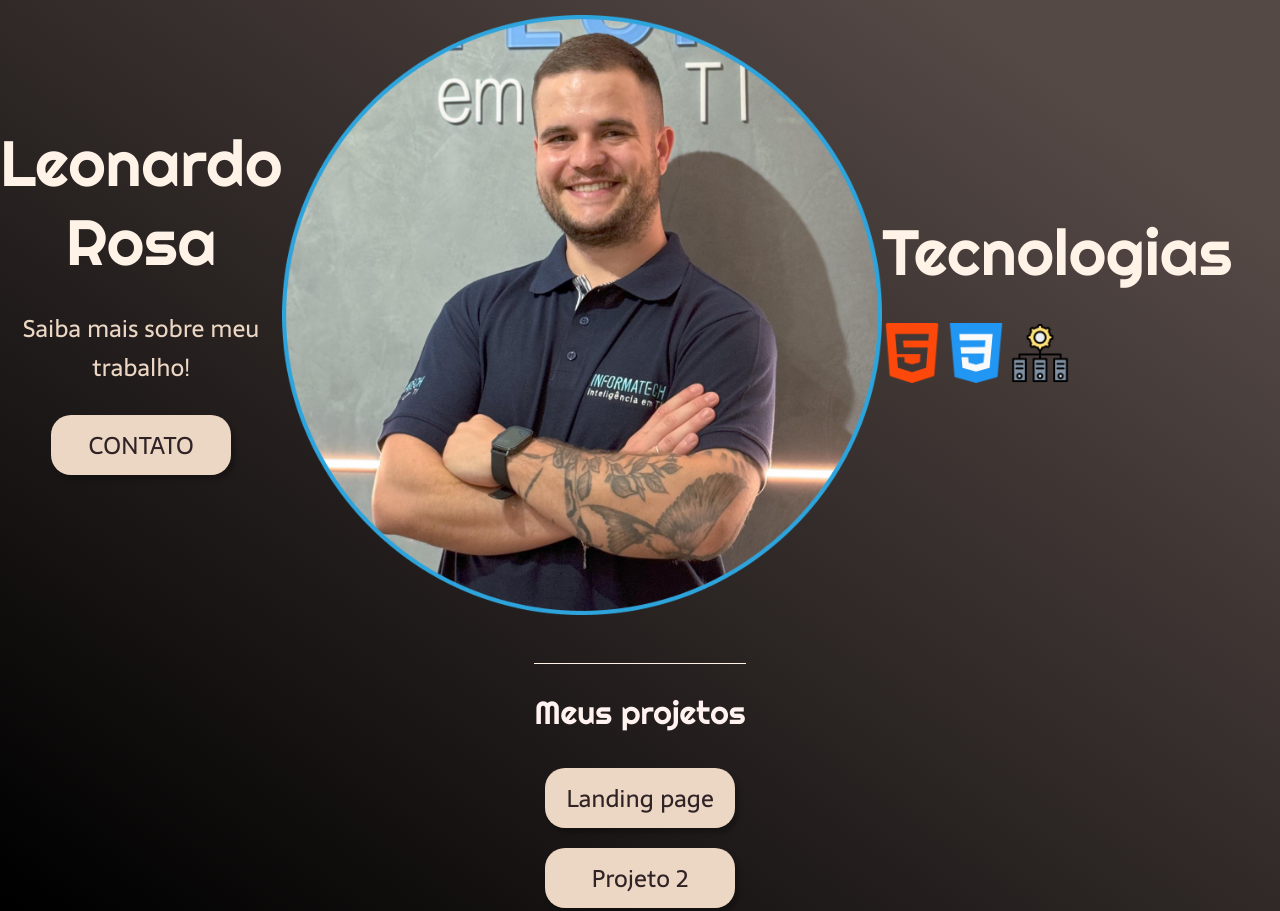
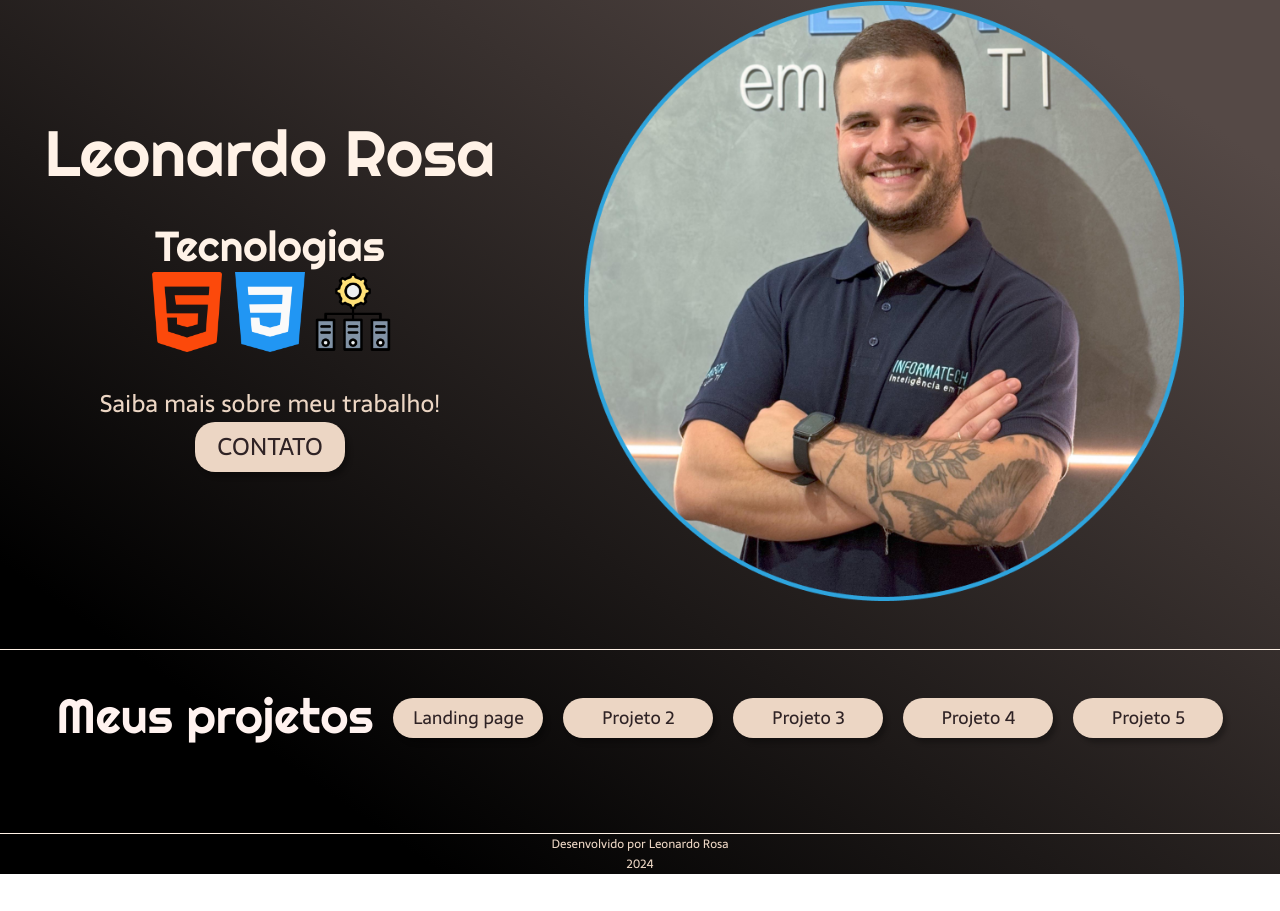
Before and after one commit to leosmrosa04/Landing_page, a plain HTML site: page index.html in a window 1280 px wide. Shown: the part 98-1009 px from the top of the page. After the commit the page ends 972 px from the top, so only its background shows below. Drawn offline with Linux system fonts and the light colour scheme.

Commit message:
Finalização

```diff
--- a/index.html
+++ b/index.html
@@ -10,6 +10,9 @@
 </head>
 
 <body>
+  <di>
+  <script src="scripts.js"></script>
+  </di>
   <header class="cabecalho">
     <i class="fa-solid fa-code" id="icone"></i>
     <nav class="cabecalho-menu">
@@ -24,19 +27,20 @@
     <section class="conteudo-principal">
       <div class="conteudo-principal-escrito">
         <h1 class="conteudo-principal-escrito-titulo">Leonardo Rosa</h1>
+        <div>
+          <p class="tecnologias">Tecnologias</p>
+          <img class="conteudo-principal-html5" src="html5.jpg">
+          <img class="conteudo-principal-html5" src="css3.jpg">
+          <img class="conteudo-principal-html5" src="infraestrutura.png">
+          </div>
         <h2 class="conteudo-principal-escrito-subtitulo">Saiba mais sobre meu trabalho!</h2>
+
         <a href="https://wa.me/5547997190249" target="_blank">
-        <button class="conteudo-principal-escrito-botao">CONTATO</button>
+        <button class="conteudo-principal-escrito-botao"  class="fade-in">CONTATO</button>
         </a>
       </div>
+
       <img class="conteudo-principal-imagem" src="leosmrosa.jpg">
-
-      <div>
-      <p class="tecnologias">Tecnologias</p>
-      <img class="conteudo-principal-html5" src="html5.jpg">
-      <img class="conteudo-principal-html5" src="css3.jpg">
-      <img class="conteudo-principal-html5" src="infraestrutura.png">
-      </div>
     </section>
 
     <section class="conteudo-secundario">
--- a/styles.css
+++ b/styles.css
@@ -8,7 +8,7 @@
 }
 
 body {
-  font-size: 100%;
+  font-size: 80%;
   background: linear-gradient(35.15deg, #000000 16.62%, #554946 85.61%);
 }
 
@@ -48,6 +48,7 @@ body {
   align-items: center;
   justify-content: space-around;
   width: 96%;
+
 }
 
 .conteudo-principal-escrito {
@@ -68,18 +69,18 @@ body {
   font-family: 'Sarala', sans-serif;
   font-weight: 400;
   font-size: 24px;
+  height: 10px;
   color: #ECD6C4;
 }
 
 .conteudo-principal-escrito-botao {
   background-color: #ECD6C4;
-  width: 180px;
-  height: 60px;
+  width: 150px;
+  height: 50px;
   border: none;
   box-shadow: 4px 5px 4px rgba(0, 0, 0, 0.25);
   border-radius: 20px;
   font-family: 'Sarala', sans-serif;
-  font-weight: 400;
   font-size: 24px;
   color: #2F2325;
   cursor: pointer;
@@ -87,31 +88,15 @@ body {
 
 .tecnologias {
   font-family: 'Righteous', cursive;
-  font-weight: 400;
-  font-size: 64px;
+  font-size: 42px;
   color: #FFF2E7;
 }
 
 .conteudo-principal-html5 {
-  height: 60px;
-  margin-top: 32px;
-  gap: 28px;
   text-align: center;
+  height: 80px;
 }
 
-.conteudo-secundario-escrito-botao {
-  background-color: #ECD6C4;
-  width: 190px;
-  height: 60px;
-  border: none;
-  box-shadow: 4px 5px 4px rgba(0, 0, 0, 0.25);
-  border-radius: 20px;
-  font-family: 'Sarala', sans-serif;
-  font-weight: 400;
-  font-size: 24px;
-  color: #2F2325;
-  cursor: pointer;
-}
 
 .conteudo-principal-escrito-botao:hover {
   background-color: rgba(236, 214, 196, 0.53);
@@ -119,25 +104,26 @@ body {
 
 .conteudo-principal-imagem {
     height: 600px;
-    margin-top: 32px;
+    margin-top: 18px;
 }
 
 .conteudo-secundario {
   display: flex;
-  flex-direction: column;
+  flex-direction: row;
+  justify-content: center;
   align-items: center;
   gap: 20px;
   margin-top: 48px;
+  border-top: 0.4px solid #FFF2E7;
 }
 
 .conteudo-secundario-titulo {
-  border-top: 0.4px solid #FFF2E7;
-  padding-top: 28px;
+  padding-top: 36px;
   font-family: 'Righteous', cursive;
   font-weight: 400;
-  font-size: 32px;
+  font-size: 48px;
   color: #FFF2EF;
-  margin-bottom: 16px;
+  margin-bottom: 40px;
 }
 
 .conteudo-secundario-paragrafo {
@@ -147,21 +133,26 @@ body {
   color: #ECD6C4;
 }
 
-.rodape {
-    padding: 14px;
-    font-family: 'Sarala', sans-serif;
-    font-size: 16px;
-    border-top: 0.4px solid #FFF2E7;
-    color: #ECD6C4;
-    margin: 0 auto;
-    display: flex;
-    flex-direction: column;
-    align-items: center;
+.conteudo-secundario-escrito-botao {
+  background-color: #ECD6C4;
+  width: 150px;
+  height: 40px;
+  border: none;
+  box-shadow: 4px 5px 4px rgba(0, 0, 0, 0.25);
+  border-radius: 20px;
+  font-family: 'Sarala', sans-serif;
+  font-weight: 400;
+  font-size: 18px;
+  color: #2F2325;
+  cursor: pointer;
 }
 
-.rodape-ano {
-    display: flex;
-    flex-direction: column;
-    align-items: center;
-    font-size: 12px;
+.rodape {
+  font-family: 'Sarala', sans-serif;
+  font-size: 12px;
+  border-top: 0.9px solid #FFF2E7;
+  color: #ECD6C4;
+  display: flex;
+  flex-direction: column;
+  align-items: center;
 }
```
Also changed, not shown: script.js (deleted).
